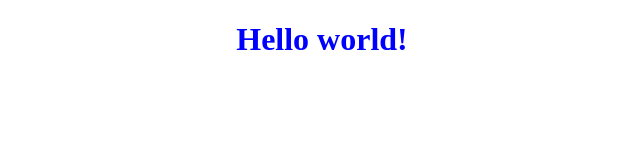
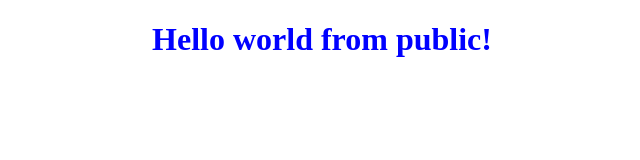
Before and after one commit to naurrnen/naurrnen.github.io, a plain HTML site: page public/index.html in a window 1280 px wide. Shown: the whole page, without its empty margins (318-958 px from the left). Drawn offline with Linux system fonts and the light colour scheme.

Commit message:
Move webroot in repo

```diff
--- a/index.html
+++ b/public/index.html
@@ -19,7 +19,7 @@
       your experience.
       </p>
     <![endif]-->
-    <h1 style="text-align: center; color: blue;" >Hello world!</h1>
+    <h1 style="text-align: center; color: blue;" >Hello world from public!</h1>
 
   </body>
 </html>
```
